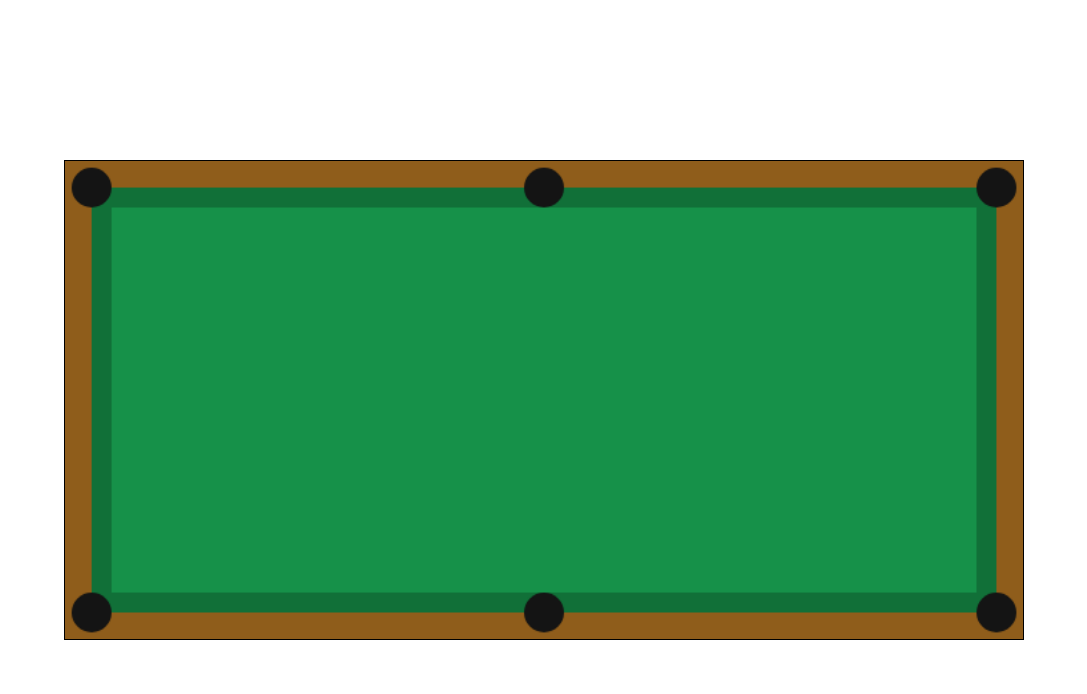
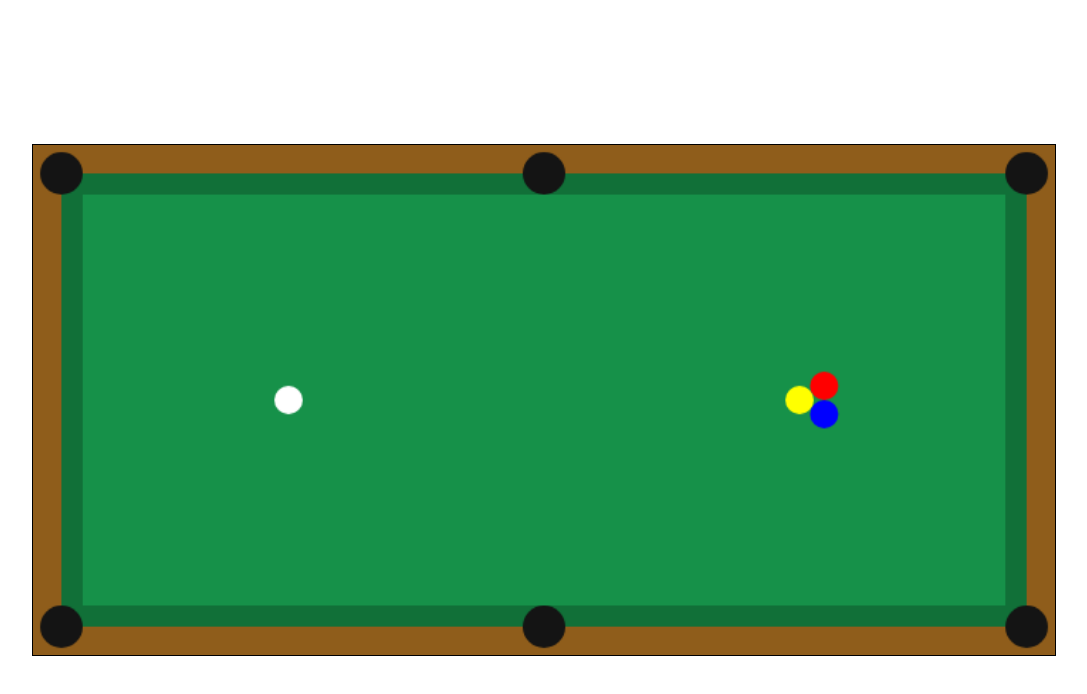
Before and after one commit to zwiq123/Billiard, a plain HTML site: page index.html in a window 1280 px wide. Shown: the whole page, without its empty margins (96-1183 px from the left). Drawn offline with Linux system fonts and the light colour scheme.

Commit message:
added a ball class

```diff
--- a/index.html
+++ b/index.html
@@ -6,7 +6,7 @@
         <meta name="author" content="Juliusz Żwirek">
         <title>8-ball pool</title>
         <link rel="stylesheet" href="style.css">
-        <script src="script.js" defer></script>
+        <script src="src/script.js" type="module" defer></script>
     </head>
     <body>
         <div id="billard-table"></div>
--- /dev/null
+++ b/src/ball.js
@@ -0,0 +1,53 @@
+import { Position } from "./position.js";
+
+export class Ball{
+    constructor(position, number = null){
+        this.position = new Position(position.x,position.y);
+        this.number = number;
+        this.color = this.getColorByNumber();
+        this.side = this.getSideByNumber();
+    }
+
+    getColorByNumber(){
+        switch(this.number){
+            case 1:
+            case 9:
+                return "yellow";
+            case 2:
+            case 10:
+                return "blue";
+            case 3:
+            case 11:
+                return "red";
+            case 4:
+            case 12:
+                return "purple";
+            case 5:
+            case 13:
+                return "orange";
+            case 6:
+            case 14:
+                return "green";
+            case 7:
+            case 15:
+                return "darkred";
+            case 8:
+                return "black";
+            default:
+                return "white";
+        }
+    }
+
+    getSideByNumber(){
+        if(this.number === null || this.number === 8){
+            return null;
+        }
+        if(this.number < 8){
+            return "filled";
+        }
+        if(this.number < 16){
+            return "half-filled";
+        }
+        return null;
+    }
+}
--- /dev/null
+++ b/src/position.js
@@ -0,0 +1,6 @@
+export class Position{
+    constructor(x,y){
+        this.x = x;
+        this.y = y;
+    }
+}
--- /dev/null
+++ b/src/script.js
@@ -0,0 +1,130 @@
+import {Ball} from "./ball.js";
+import { Position } from "./position.js";
+
+class Game{
+    constructor(containerName){
+        this.WIDTH = 720;
+        this.HEIGHT = this.WIDTH/2;
+        this.BORDERWIDTH = 20;
+        this.HOLERADIUS = 15;
+        this.BALLRADIUS = 10;
+        this.balls = [];
+
+        this.mainContainer = document.querySelector('#'+containerName);
+        this.createCanvases();
+        this.styleContainers();
+        this.drawTable();
+        this.createBalls();
+        this.drawBalls();
+    }
+
+    styleContainers(){
+        this.mainContainer.id = "mainContainer";
+    }
+
+    createBalls(){
+        this.balls.push(new Ball(this.getBallStartingPositions()))
+        for(let num=1;num<16;num++){
+            this.balls.push(new Ball(this.getBallStartingPositions(num), num));
+        }
+    }
+
+    drawBalls(){
+        for(const ball of this.balls){
+            this.drawBall(ball)
+        }
+    }
+
+    getBallStartingPositions(number = null){
+        switch(number){
+            case 1:
+                return new Position(this.WIDTH/4*3, this.HEIGHT/2);
+            case 2:
+                return new Position();
+            case 3:
+                return new Position(this.WIDTH/4*3+17.4, this.HEIGHT/2-this.BALLRADIUS);
+            case 4:
+                return new Position();
+            case 5:
+                return new Position();
+            case 6:
+                return new Position();
+            case 7:
+                return new Position();
+            case 8:
+                return new Position();
+            case 9:
+                return new Position();
+            case 10:
+                return new Position(this.WIDTH/4*3+17.4, this.HEIGHT/2+this.BALLRADIUS);
+            case 11:
+                return new Position();
+            case 12:
+                return new Position();
+            case 13:
+                return new Position();
+            case 14:
+                return new Position();
+            case 15:
+                return new Position();
+            default:
+                return new Position(this.WIDTH/4, this.HEIGHT/2);
+            }
+    }
+
+    createCanvases(){
+        const tableCanvas = document.createElement('canvas');
+        tableCanvas.width = this.WIDTH;
+        tableCanvas.height = this.HEIGHT;
+        tableCanvas.style.width = "100%";
+        tableCanvas.style.height = "100%";
+        this.tableCTX = tableCanvas.getContext('2d');
+        this.mainContainer.appendChild(tableCanvas);
+    }
+
+    drawTable(){
+        this.tableCTX.fillStyle = "#169149";
+        this.tableCTX.fillRect(0,0,this.WIDTH, this.HEIGHT);
+
+        this.tableCTX.fillStyle = "#8f5d1b";
+        this.tableCTX.fillRect(0,0,this.WIDTH,this.BORDERWIDTH);
+        this.tableCTX.fillRect(0,0,this.BORDERWIDTH,this.HEIGHT);
+        this.tableCTX.fillRect(0,this.HEIGHT-this.BORDERWIDTH, this.WIDTH, this.HEIGHT);
+        this.tableCTX.fillRect(this.WIDTH-this.BORDERWIDTH,0,this.WIDTH, this.HEIGHT);
+
+        this.tableCTX.fillStyle = "#117038";
+        this.tableCTX.fillRect(this.BORDERWIDTH,this.BORDERWIDTH,this.WIDTH-2*this.BORDERWIDTH,this.HOLERADIUS);
+        this.tableCTX.fillRect(this.BORDERWIDTH,this.BORDERWIDTH,this.HOLERADIUS,this.HEIGHT-2*this.BORDERWIDTH);
+        this.tableCTX.fillRect(this.BORDERWIDTH,this.HEIGHT-this.BORDERWIDTH-this.HOLERADIUS, this.WIDTH-2*this.BORDERWIDTH, this.HOLERADIUS);
+        this.tableCTX.fillRect(this.WIDTH-this.BORDERWIDTH-this.HOLERADIUS,this.BORDERWIDTH,this.HOLERADIUS, this.HEIGHT-2*this.BORDERWIDTH);
+
+
+        this.drawHole(this.BORDERWIDTH, this.BORDERWIDTH)
+        this.drawHole(this.BORDERWIDTH, this.HEIGHT-this.BORDERWIDTH)
+        this.drawHole(this.WIDTH/2, this.BORDERWIDTH)
+        this.drawHole(this.WIDTH/2, this.HEIGHT-this.BORDERWIDTH)
+        this.drawHole(this.WIDTH-this.BORDERWIDTH, this.BORDERWIDTH)
+        this.drawHole(this.WIDTH-this.BORDERWIDTH, this.HEIGHT-this.BORDERWIDTH)
+    }
+
+    drawHole(centerX, centerY){
+        this.tableCTX.fillStyle = "#141414";
+        this.tableCTX.beginPath();
+        this.tableCTX.arc(centerX, centerY, this.HOLERADIUS, 0, 2*Math.PI);
+        this.tableCTX.fill();
+        this.tableCTX.closePath();
+    }
+
+    drawBall(ball){
+        this.tableCTX.fillStyle = ball.color;
+        console.log(ball.position)
+        this.tableCTX.beginPath();
+        this.tableCTX.arc(ball.position.x, ball.position.y, this.BALLRADIUS, 0, 2*Math.PI);
+        this.tableCTX.fill();
+        this.tableCTX.closePath();
+    }
+}
+
+window.addEventListener("load", ()=>{
+    new Game("billard-table");
+})
--- a/style.css
+++ b/style.css
@@ -14,3 +14,23 @@ body{
 canvas{
     border: 1px solid black;
 }
+
+#mainContainer{
+    width: 80vmax;
+    height: 40vmax;
+    min-width: 600px;
+    min-height: 300px;
+}
+
+@media only screen and (orientation: portrait){
+    #mainContainer{
+        width: 80vmin;
+        height: 40vmin;
+        transform: rotate(90deg);
+    }
+}
+
+
+#tableCanvas{
+
+}
```
Also changed, not shown: todo.txt (line endings or trailing spaces).
